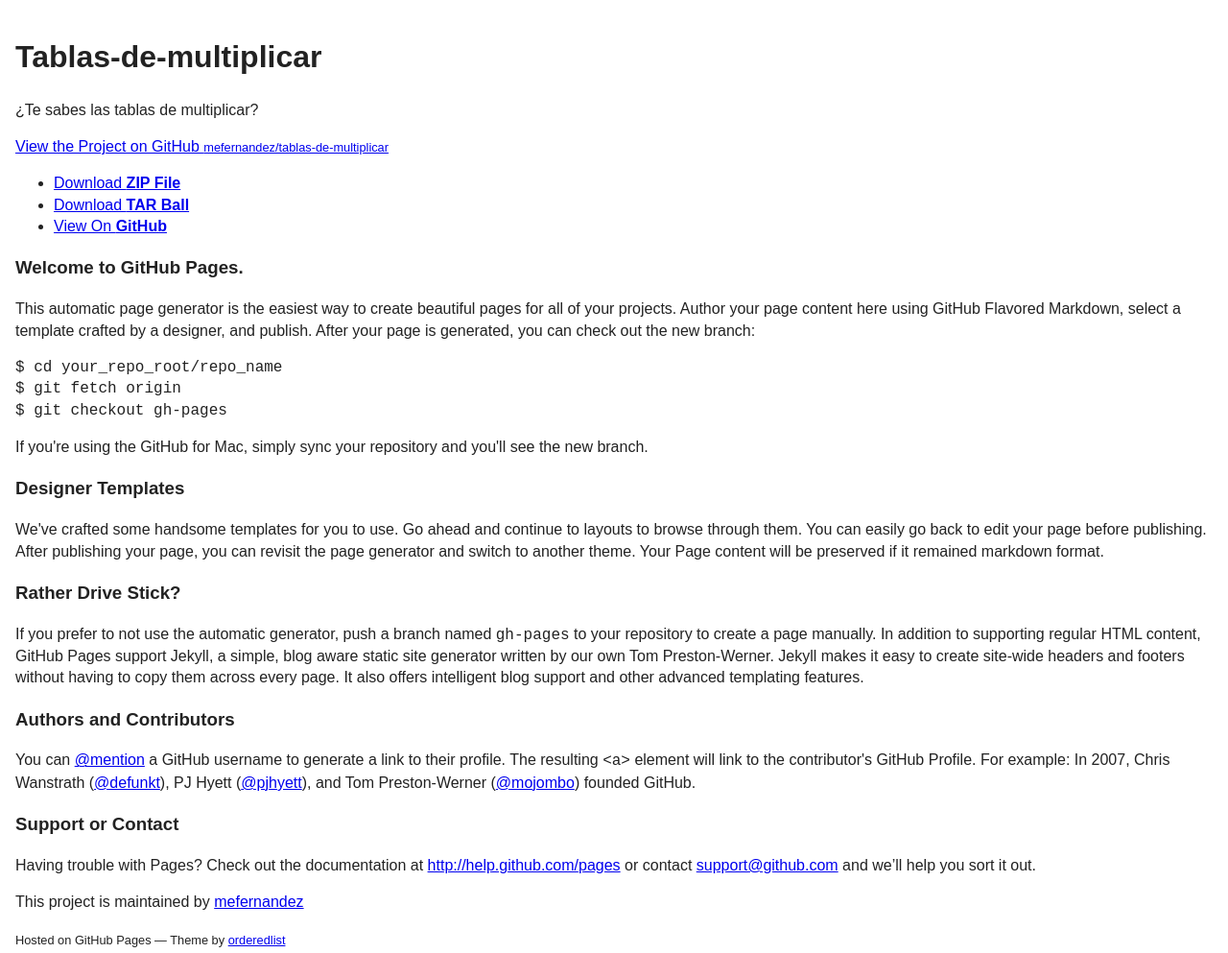
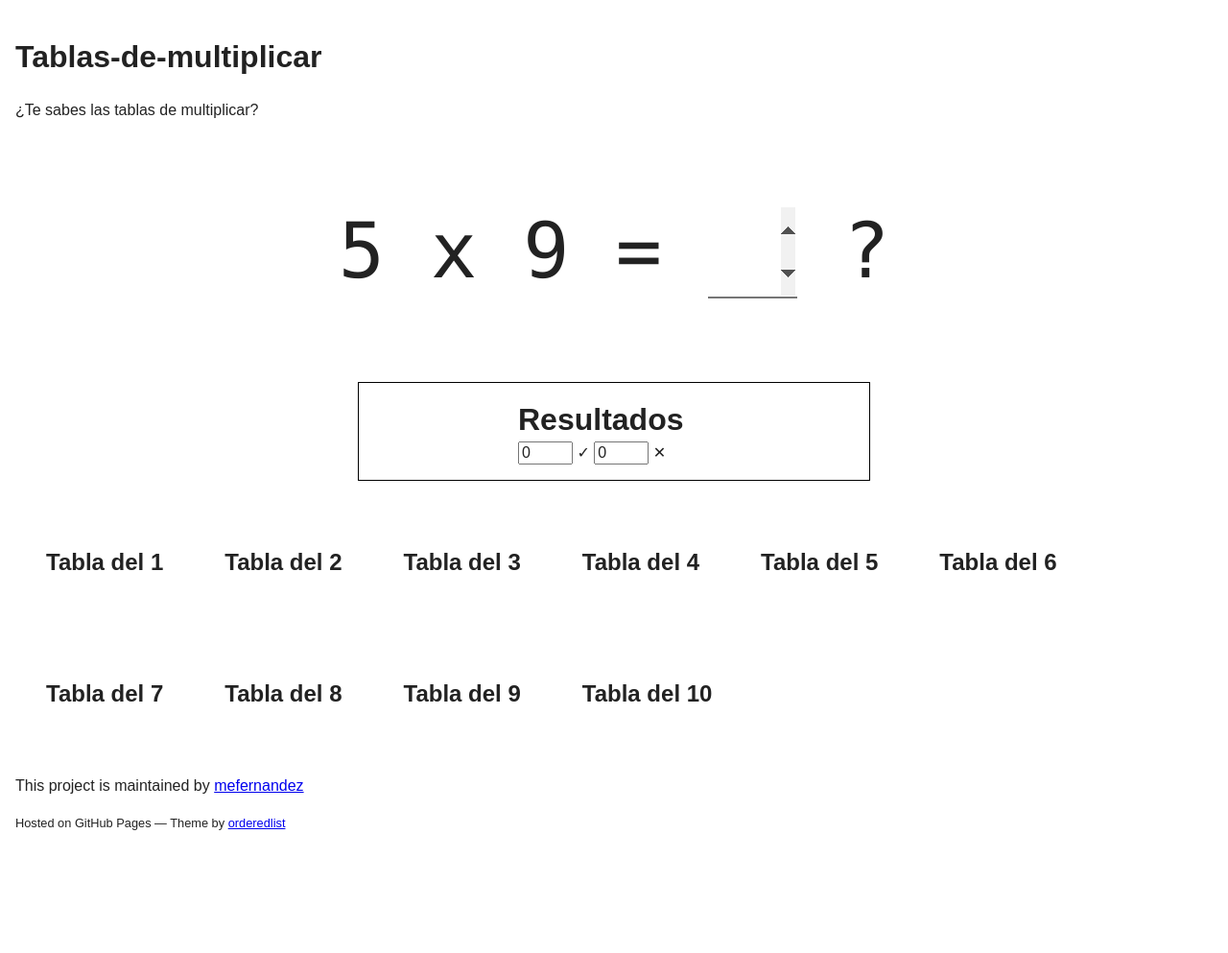
Before and after one commit to mefernandez/tablas-de-multiplicar, a plain HTML site: page index.html in a window 1280 px wide. Shown: the top 993 px of the page at 96% size. After the commit the page ends 900 px from the top, so only its background shows below. Drawn offline with nearby package versions, Linux system fonts and the light colour scheme.

Commit message:
Removed gh-pages html from index.html

```diff
--- a/index.html
+++ b/index.html
@@ -11,77 +11,6 @@
     <!--[if lt IE 9]>
     <script src="//html5shiv.googlecode.com/svn/trunk/html5.js"></script>
     <![endif]-->
-  </head>
-  <body>
-    <div class="wrapper">
-      <header>
-        <h1>Tablas-de-multiplicar</h1>
-        <p>¿Te sabes las tablas de multiplicar?</p>
-
-        <p class="view"><a href="https://github.com/mefernandez/tablas-de-multiplicar">View the Project on GitHub <small>mefernandez/tablas-de-multiplicar</small></a></p>
-
-
-        <ul>
-          <li><a href="https://github.com/mefernandez/tablas-de-multiplicar/zipball/master">Download <strong>ZIP File</strong></a></li>
-          <li><a href="https://github.com/mefernandez/tablas-de-multiplicar/tarball/master">Download <strong>TAR Ball</strong></a></li>
-          <li><a href="https://github.com/mefernandez/tablas-de-multiplicar">View On <strong>GitHub</strong></a></li>
-        </ul>
-      </header>
-      <section>
-        <h3>
-<a name="welcome-to-github-pages" class="anchor" href="#welcome-to-github-pages"><span class="octicon octicon-link"></span></a>Welcome to GitHub Pages.</h3>
-
-<p>This automatic page generator is the easiest way to create beautiful pages for all of your projects. Author your page content here using GitHub Flavored Markdown, select a template crafted by a designer, and publish. After your page is generated, you can check out the new branch:</p>
-
-<pre><code>$ cd your_repo_root/repo_name
-$ git fetch origin
-$ git checkout gh-pages
-</code></pre>
-
-<p>If you're using the GitHub for Mac, simply sync your repository and you'll see the new branch.</p>
-
-<h3>
-<a name="designer-templates" class="anchor" href="#designer-templates"><span class="octicon octicon-link"></span></a>Designer Templates</h3>
-
-<p>We've crafted some handsome templates for you to use. Go ahead and continue to layouts to browse through them. You can easily go back to edit your page before publishing. After publishing your page, you can revisit the page generator and switch to another theme. Your Page content will be preserved if it remained markdown format.</p>
-
-<h3>
-<a name="rather-drive-stick" class="anchor" href="#rather-drive-stick"><span class="octicon octicon-link"></span></a>Rather Drive Stick?</h3>
-
-<p>If you prefer to not use the automatic generator, push a branch named <code>gh-pages</code> to your repository to create a page manually. In addition to supporting regular HTML content, GitHub Pages support Jekyll, a simple, blog aware static site generator written by our own Tom Preston-Werner. Jekyll makes it easy to create site-wide headers and footers without having to copy them across every page. It also offers intelligent blog support and other advanced templating features.</p>
-
-<h3>
-<a name="authors-and-contributors" class="anchor" href="#authors-and-contributors"><span class="octicon octicon-link"></span></a>Authors and Contributors</h3>
-
-<p>You can <a href="https://github.com/blog/821" class="user-mention">@mention</a> a GitHub username to generate a link to their profile. The resulting <code>&lt;a&gt;</code> element will link to the contributor's GitHub Profile. For example: In 2007, Chris Wanstrath (<a href="https://github.com/defunkt" class="user-mention">@defunkt</a>), PJ Hyett (<a href="https://github.com/pjhyett" class="user-mention">@pjhyett</a>), and Tom Preston-Werner (<a href="https://github.com/mojombo" class="user-mention">@mojombo</a>) founded GitHub.</p>
-
-<h3>
-<a name="support-or-contact" class="anchor" href="#support-or-contact"><span class="octicon octicon-link"></span></a>Support or Contact</h3>
-
-<p>Having trouble with Pages? Check out the documentation at <a href="http://help.github.com/pages">http://help.github.com/pages</a> or contact <a href="mailto:support@github.com">support@github.com</a> and we’ll help you sort it out.</p>
-      </section>
-      <footer>
-        <p>This project is maintained by <a href="https://github.com/mefernandez">mefernandez</a></p>
-        <p><small>Hosted on GitHub Pages &mdash; Theme by <a href="https://github.com/orderedlist">orderedlist</a></small></p>
-      </footer>
-    </div>
-    <script src="javascripts/scale.fix.js"></script>
-
-  </body>
-</html>
-=======
-<!DOCTYPE html>
-<!--[if lt IE 7]>      <html class="no-js lt-ie9 lt-ie8 lt-ie7"> <![endif]-->
-<!--[if IE 7]>         <html class="no-js lt-ie9 lt-ie8"> <![endif]-->
-<!--[if IE 8]>         <html class="no-js lt-ie9"> <![endif]-->
-<!--[if gt IE 8]><!--> <html class="no-js"> <!--<![endif]-->
-    <head>
-        <meta charset="utf-8">
-        <meta http-equiv="X-UA-Compatible" content="IE=edge">
-        <title></title>
-        <meta name="description" content="">
-        <meta name="viewport" content="width=device-width, initial-scale=1">
-
     <!-- Place favicon.ico and apple-touch-icon.png in the root directory -->
 
     <link rel="stylesheet" href="css/normalize.css">
@@ -90,6 +19,11 @@ $ git checkout gh-pages
     <script src="js/vendor/modernizr-2.6.2.min.js"></script>
   </head>
   <body>
+    <header>
+        <h1>Tablas-de-multiplicar</h1>
+        <p>¿Te sabes las tablas de multiplicar?</p>
+    </header>
+    <script src="javascripts/scale.fix.js"></script>
     <!--[if lt IE 7]>
         <p class="browsehappy">You are using an <strong>outdated</strong> browser. Please <a href="http://browsehappy.com/">upgrade your browser</a> to improve your experience.</p>
     <![endif]-->
@@ -97,7 +31,7 @@ $ git checkout gh-pages
     <!-- Add your site or application content here -->
     <form id="form-pregunta" onsubmit="comprobar(this); return false;">
         <label name="pregunta" id="pregunta" for="respuesta"></label>
-            <input type="number" name="respuesta" id="respuesta" size="2" maxlength="2" tabindex="1"/>
+        <input type="number" pattern="[0-9]{1,2}" name="respuesta" id="respuesta" size="2" maxlength="2" tabindex="1"/>
         <span id="estado">?</span>
     </form>
 
@@ -116,6 +50,11 @@ $ git checkout gh-pages
     <section id="resultados-tablas">
     </section>
 
+    <footer>
+        <p>This project is maintained by <a href="https://github.com/mefernandez">mefernandez</a></p>
+        <p><small>Hosted on GitHub Pages &mdash; Theme by <a href="https://github.com/orderedlist">orderedlist</a></small></p>
+    </footer>
+
     <script src="//ajax.googleapis.com/ajax/libs/jquery/1.10.2/jquery.min.js"></script>
     <script>window.jQuery || document.write('<script src="js/vendor/jquery-1.10.2.min.js"><\/script>')</script>
     <script src="js/vendor/jquery-ui.min.js" type="text/javascript"></script>
```
Lines whose indentation alone changed are shown as unchanged.
